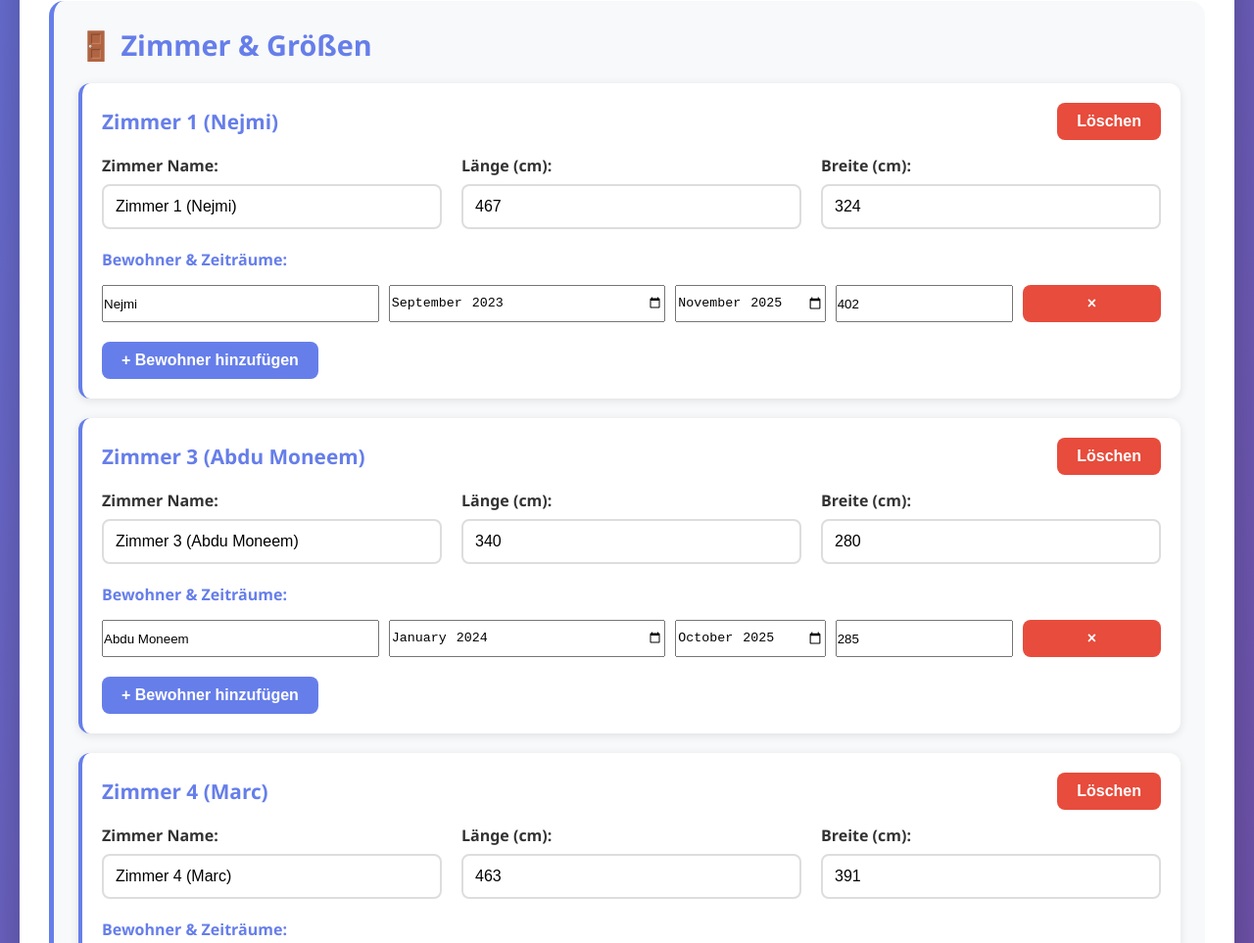
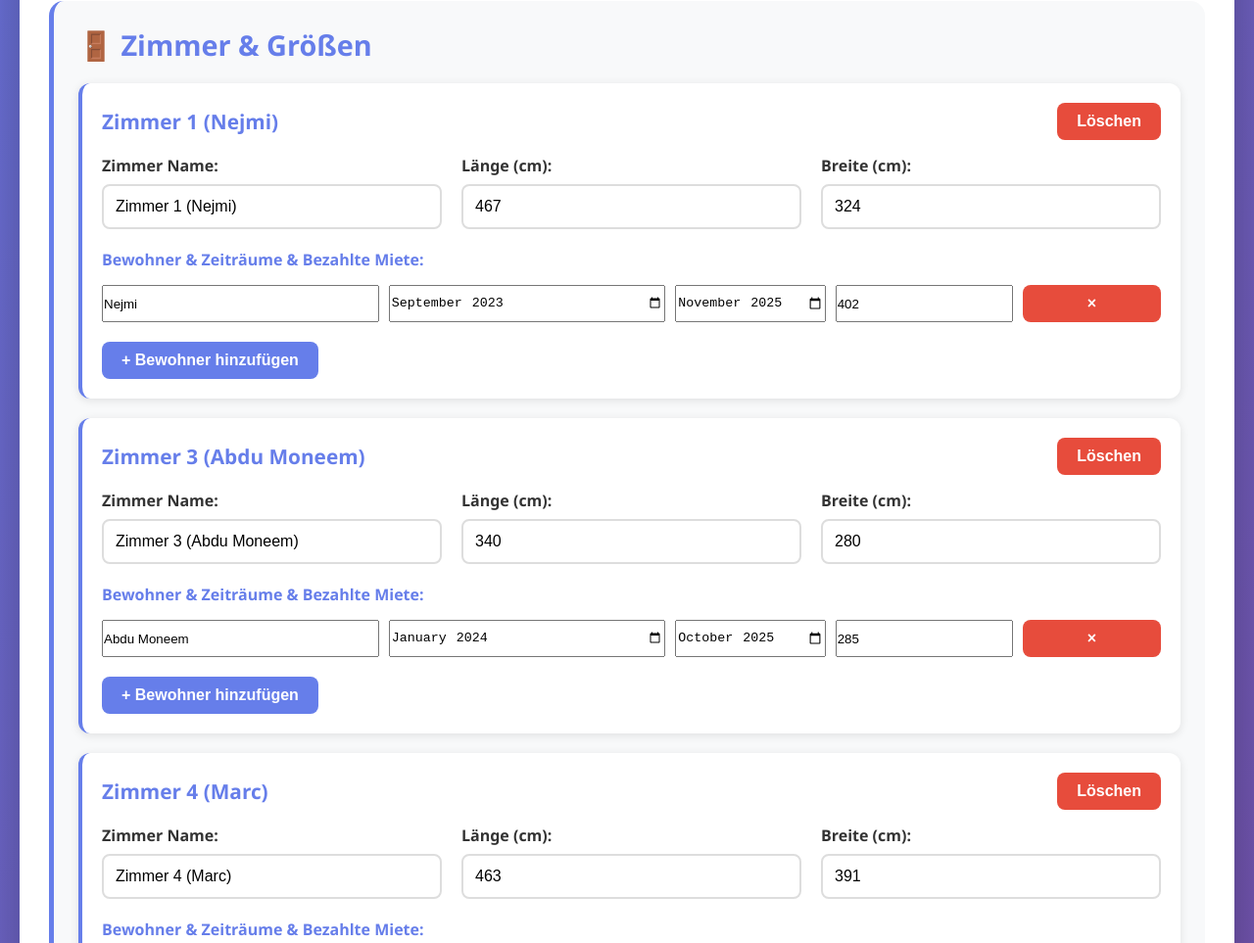
Before and after one commit to NejmiBZ/wg-mietrechner, a plain HTML site: page index.html in a window 1280 px wide. Shown: the part 1078-2041 px from the top of the page at 98% size. Drawn offline with Linux system fonts and the light colour scheme.

Commit message:
Update index.html

```diff
--- a/index.html
+++ b/index.html
@@ -447,7 +447,7 @@
                         </div>
                     </div>
 
-                    <h4 style="margin: 15px 0; color: #667eea;">Bewohner & Zeiträume:</h4>
+                    <h4 style="margin: 15px 0; color: #667eea;">Bewohner & Zeiträume & Bezahlte Miete:</h4>
                     <div id="tenants-${index}"></div>
                     <button class="btn btn-primary" style="margin-top: 10px;" onclick="addTenant(${index})">+ Bewohner hinzufügen</button>
                 `;
@@ -517,6 +517,7 @@
 
             document.getElementById('internetPersons').textContent = numPersons;
             document.getElementById('gezPersons').textContent = numPersons;
+            document.getElementById('totalPersons').textContent = numPersons;
             document.getElementById('internetPerPerson').textContent = internetPerPerson.toFixed(2);
             document.getElementById('gezPerPerson').textContent = gezPerPerson.toFixed(2);
             document.getElementById('totalMonthly').textContent = totalMonthly.toFixed(2);
```
